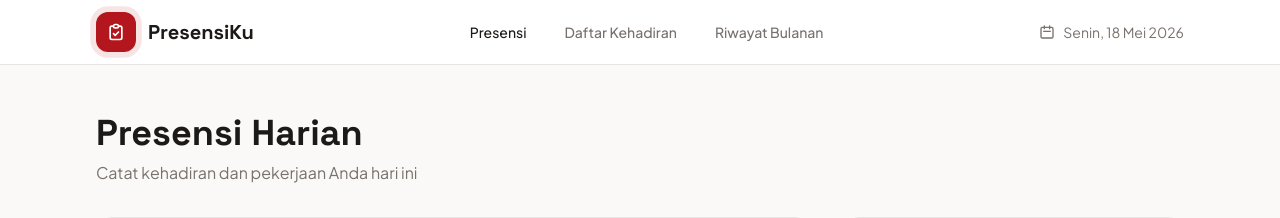
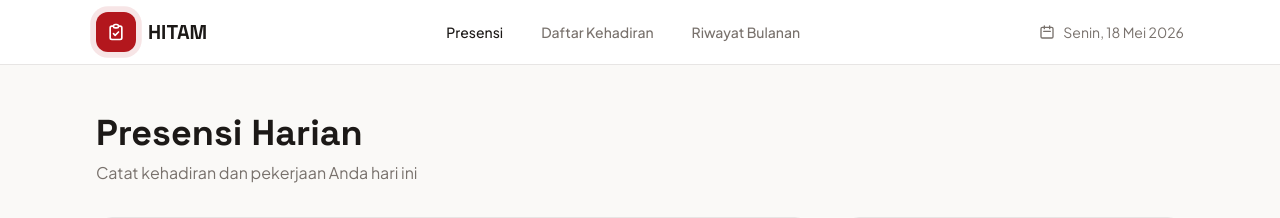
Before and after one commit to alirfanyasin/Presensi-PuTI, a Node server app: page / in a window 1280 px wide. Shown: the top 218 px of the page. Run offline with Node 20, Linux system fonts and the light colour scheme; data comes from the database, SQL or seed files in the repository; some libraries are stand-ins or nearby versions.

Commit message:
trsut me

```diff
--- a/views/partials/header.ejs
+++ b/views/partials/header.ejs
@@ -3,7 +3,7 @@
 <head>
     <meta charset="UTF-8">
     <meta name="viewport" content="width=device-width, initial-scale=1.0">
-    <title><%= title %> - PresensiKu</title>
+    <title><%= title %> - HITAM</title>
     <script src="https://cdn.tailwindcss.com"></script>
     <link rel="preconnect" href="https://fonts.googleapis.com">
     <link rel="preconnect" href="https://fonts.gstatic.com" crossorigin>
--- a/views/partials/nav.ejs
+++ b/views/partials/nav.ejs
@@ -11,7 +11,7 @@
                                 <path stroke-linecap="round" stroke-linejoin="round" stroke-width="2" d="M9 5H7a2 2 0 00-2 2v12a2 2 0 002 2h10a2 2 0 002-2V7a2 2 0 00-2-2h-2M9 5a2 2 0 002 2h2a2 2 0 002-2M9 5a2 2 0 012-2h2a2 2 0 012 2m-6 9l2 2 4-4"/>
                             </svg>
                         </div>
-                        <h1 class="font-display text-xl font-bold text-fg">PresensiKu</h1>
+                        <h1 class="font-display text-xl font-bold text-fg">HITAM</h1>
                     </div>
                     <!-- Date Display on Mobile -->
                     <div class="flex sm:hidden items-center gap-1.5 text-xs font-semibold text-accent bg-accentLight/40 px-3 py-1.5 rounded-xl">
```
Also changed, not shown: 4 other files.
